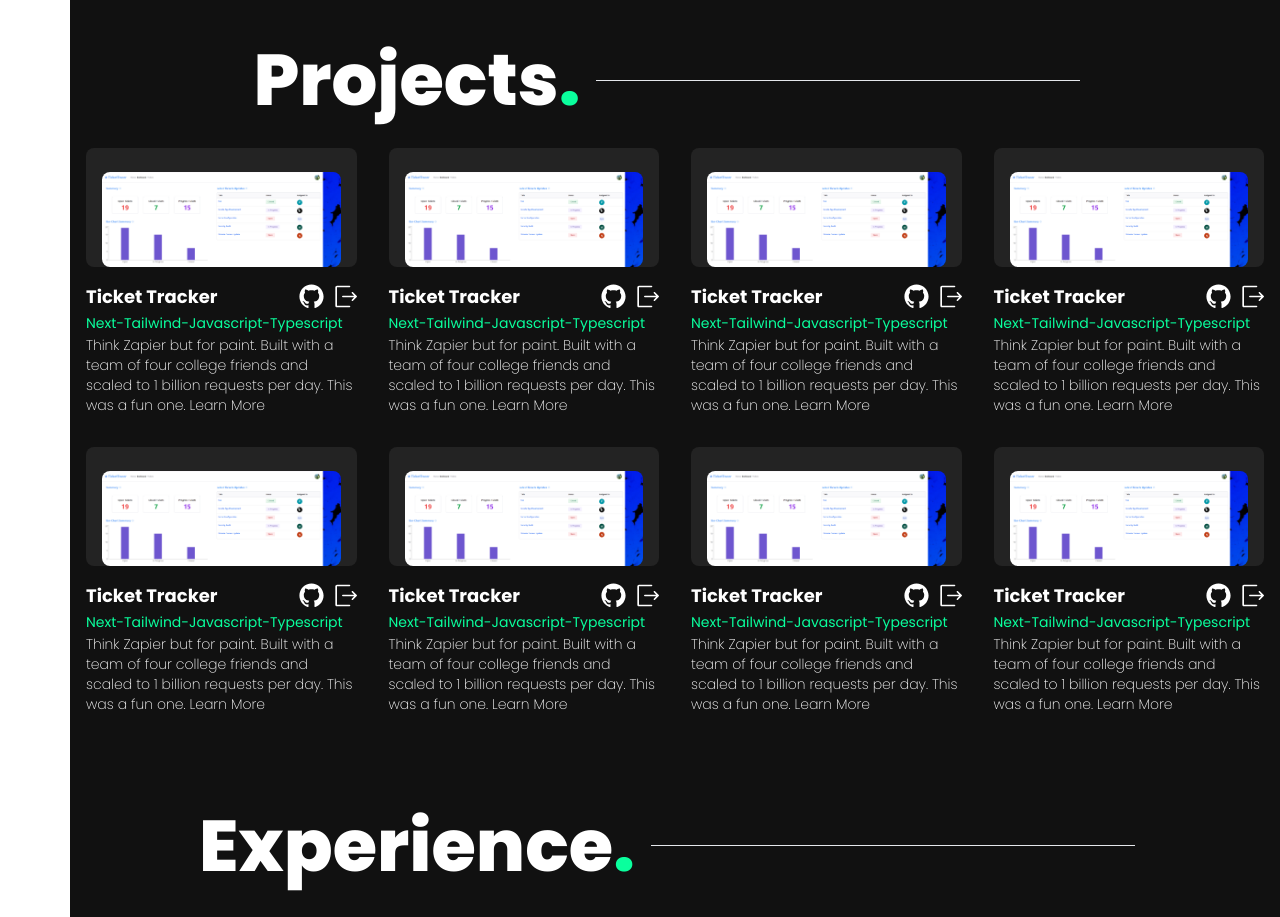
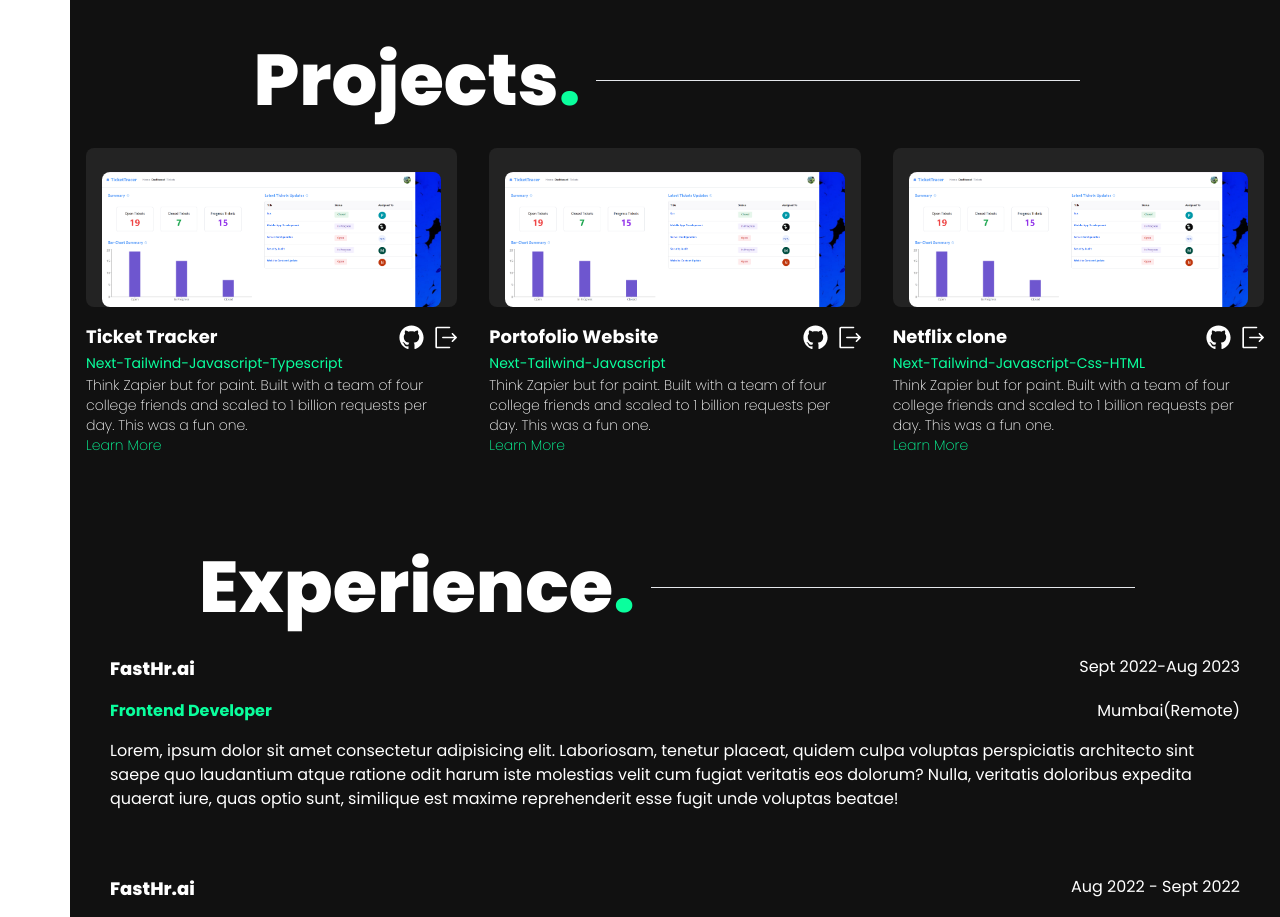
Before and after one commit to swapneel1026/portfolio-v.1.0, a Next.js app: page / in a window 1280 px wide. Shown: the part 1600-2517 px from the top of the page. Built offline with nearby package versions, Linux system fonts and the light colour scheme.

Commit message:
fix:data

```diff
--- a/src/app/components/ProjectCard.tsx
+++ b/src/app/components/ProjectCard.tsx
@@ -1,8 +1,18 @@
 import { ExitIcon, GitHubLogoIcon } from "@radix-ui/react-icons";
 import Image from "next/image";
+import Link from "next/link";
 
-export function ProjectCard({}) {
-  const techStack = ["next", "tailwind", "javascript", "Typescript"];
+// type dataprops = {
+//   imageOfProject: string;
+//   name: string;
+//   techStackUsed: string[];
+//   desc: string;
+//   githubLink: string;
+//   liveProjectLink: string;
+// };
+export function ProjectCard({ data }: any) {
+  const techStack = [...data?.techStackUsed];
+  console.log(data.imageOfProject);
   return (
     <article className="sm:max-w-xs md:max-w-sm  xl:max-w-2xl ">
       <div className="bg-[#232323] px-4 pt-6 rounded-lg pb-0  flex items-center justify-center">
@@ -18,9 +28,11 @@ export function ProjectCard({}) {
         />
       </div>
       <h1 className="text-white font-bold text-lg flex items-center justify-between mt-4">
-        Ticket Tracker
+        {data?.imageOfProject}
         <span className="inline-flex gap-2 ">
-          <GitHubLogoIcon height={25} width={25} />
+          <Link href={""}>
+            <GitHubLogoIcon height={25} width={25} />
+          </Link>
           <ExitIcon height={25} width={25} />
         </span>
       </h1>
@@ -30,9 +42,10 @@ export function ProjectCard({}) {
         }`}</p>
       ))}
       <p className="text-white text-sm font-[200]">
-        Think Zapier but for paint. Built with a team of four college friends
-        and scaled to 1 billion requests per day. This was a fun one.{" "}
-        <span>Learn More</span>
+        {data?.desc} <br />
+        <span role="button" className="text-[#0aff9b]">
+          Learn More
+        </span>
       </p>
     </article>
   );
--- a/src/app/components/ProjectSection.tsx
+++ b/src/app/components/ProjectSection.tsx
@@ -1,5 +1,32 @@
 import { ProjectCard } from "./ProjectCard";
 const ProjectSection = () => {
+  const PorjectData = [
+    {
+      imageOfProject: "Ticket Tracker",
+      name: "",
+      techStackUsed: ["next", "tailwind", "javascript", "Typescript"],
+      desc: "Think Zapier but for paint. Built with a team of four college friends and scaled to 1 billion requests per day. This was a fun one.",
+      githubLink: "",
+      liveProjectLink: "",
+    },
+    {
+      imageOfProject: "Portofolio Website",
+      name: "",
+      techStackUsed: ["next", "tailwind", "javascript"],
+      desc: "Think Zapier but for paint. Built with a team of four college friends and scaled to 1 billion requests per day. This was a fun one.",
+
+      githubLink: "",
+      liveProjectLink: "",
+    },
+    {
+      imageOfProject: "Netflix clone",
+      name: "",
+      techStackUsed: ["next", "tailwind", "javascript", "Css", "HTML"],
+      desc: "Think Zapier but for paint. Built with a team of four college friends and scaled to 1 billion requests per day. This was a fun one.",
+      githubLink: "",
+      liveProjectLink: "",
+    },
+  ];
   return (
     <div className="text-white ">
       <header className="flex items-center justify-center ">
@@ -9,10 +36,14 @@ const ProjectSection = () => {
         </h1>
         <hr className="w-[40%] mx-4" />
       </header>
-      <section className="gap-[4rem] mx-auto mt-4">
-        <div className="grid auto-cols-max grid-cols-1 md:grid-cols-2 lg:grid-cols-3 xl:grid-cols-4 gap-8 p-3 md:p-4 ">
-          {[1, 2, 3, 4, 5, 6, 7, 8].map((n) => (
-            <ProjectCard />
+      <section className="gap-[4rem] flex mx-auto mt-4 ">
+        <div
+          className={`grid grid-cols-1 md:grid-cols-2 lg:grid-cols-3 ${
+            PorjectData.length > 3 ? "xl:grid-cols-4" : "xl:grid-cols-3"
+          } gap-8 p-3 md:p-4 `}
+        >
+          {PorjectData.map((d) => (
+            <ProjectCard data={d} />
           ))}
         </div>
       </section>
```
